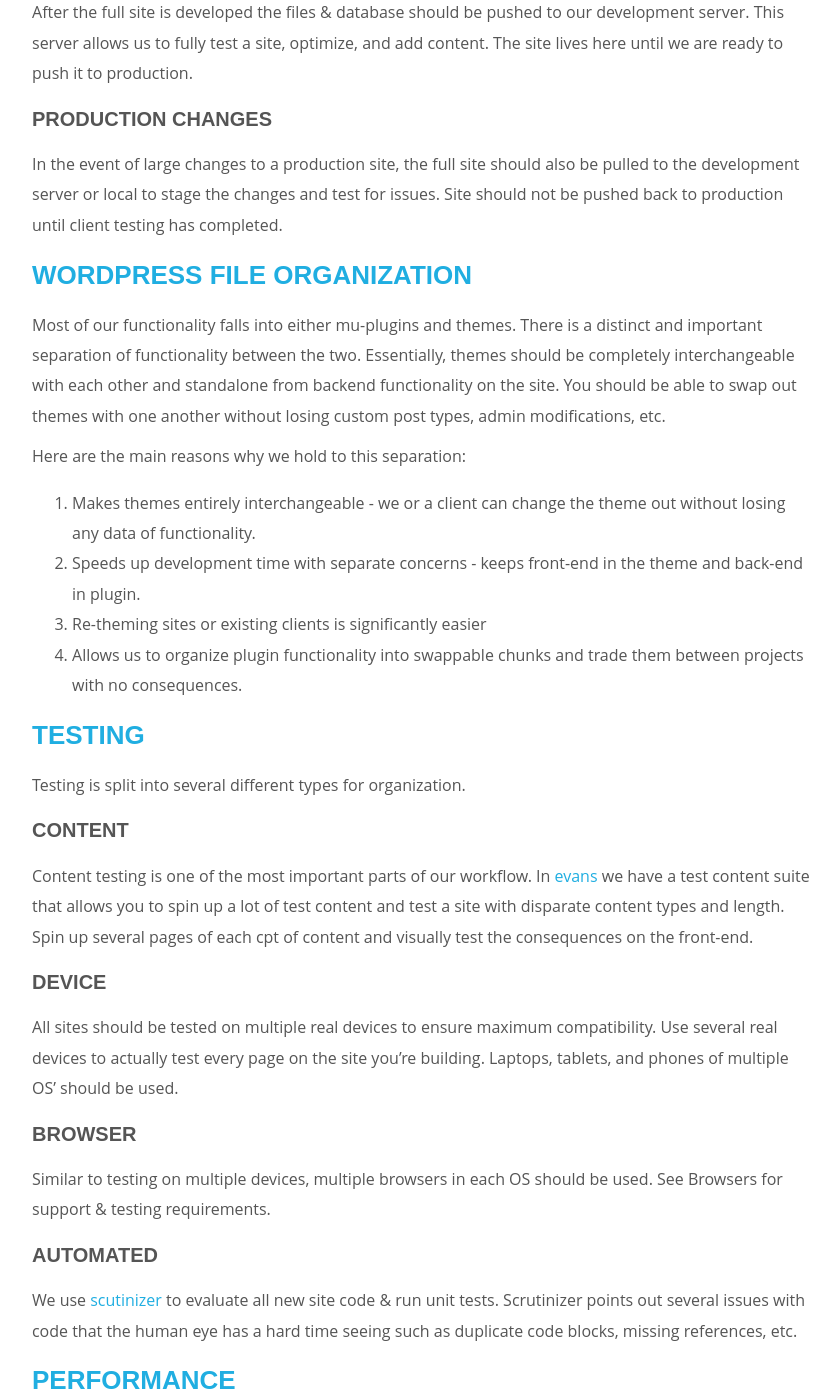
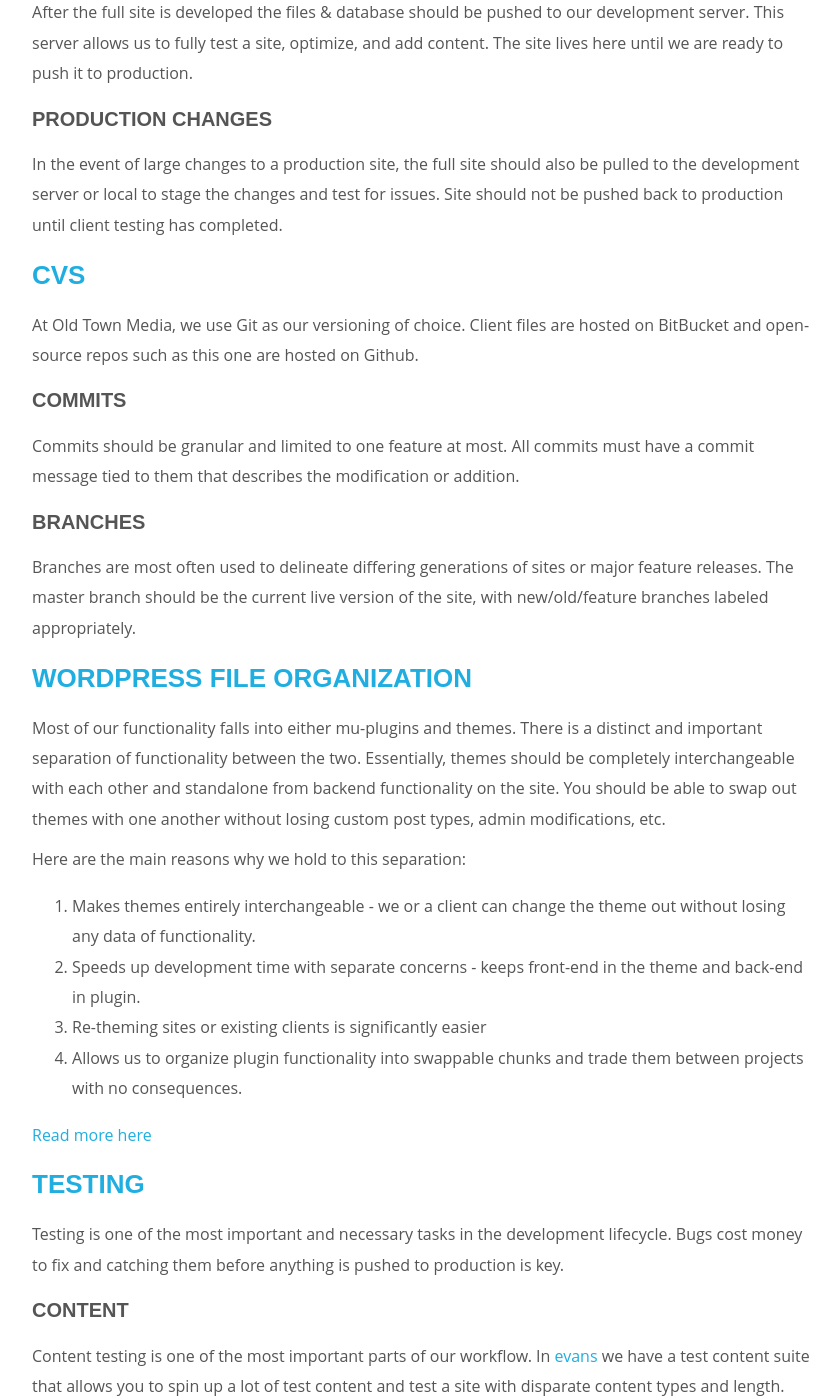
Before and after one commit to oldtownmedia/otm-development-standards, a Jekyll site: the page built from General.md, in a window 1280 px wide and 1400 px high, scrolled down 736 px. Shown: the whole window, without its empty margins (218-1058 px from the left). Built offline with Jekyll 4.4.1, drawn with Linux system fonts in a browser that asks for light colours; Markdown is read by kramdown in place of the engine named in the settings.

Commit message:
Fixed namespace example, added link to WP file org, and added bit about git

```diff
--- a/General.md
+++ b/General.md
@@ -22,6 +22,18 @@ After the full site is developed the files & database should be pushed to our de
 
 In the event of large changes to a production site, the full site should also be pulled to the development server or local to stage the changes and test for issues. Site should not be pushed back to production until client testing has completed.
 
+### CVS
+
+At Old Town Media, we use Git as our versioning of choice. Client files are hosted on BitBucket and open-source repos such as this one are hosted on Github.
+
+#### Commits
+
+Commits should be granular and limited to one feature at most. All commits must have a commit message tied to them that describes the modification or addition.
+
+#### Branches
+
+Branches are most often used to delineate differing generations of sites or major feature releases. The master branch should be the current live version of the site, with new/old/feature branches labeled appropriately.
+
 
 ### WordPress File Organization
 
@@ -34,10 +46,11 @@ Here are the main reasons why we hold to this separation:
 3. Re-theming sites or existing clients is significantly easier
 4. Allows us to organize plugin functionality into swappable chunks and trade them between projects with no consequences.
 
+[Read more here](http://code.tutsplus.com/tutorials/the-concept-of-plugin-territory-in-wordpress--cms-25083)
 
 ### Testing
 
-Testing is split into several different types for organization.
+Testing is one of the most important and necessary tasks in the development lifecycle. Bugs cost money to fix and catching them before anything is pushed to production is key.
 
 #### Content
 
@@ -53,7 +66,7 @@ Similar to testing on multiple devices, multiple browsers in each OS should be u
 
 #### Automated
 
-We use [scutinizer](https://scrutinizer-ci.com/githube) to evaluate all new site code & run unit tests. Scrutinizer points out several issues with code that the human eye has a hard time seeing such as duplicate code blocks, missing references, etc.
+We use [scutinizer](https://scrutinizer-ci.com/) to evaluate all new site code & run unit tests. Scrutinizer points out several issues with code that the human eye has a hard time seeing such as duplicate code blocks, missing references, etc.
 
 
 ### Performance
```
Also changed, not shown: PHP.md (+1 -0 lines).
